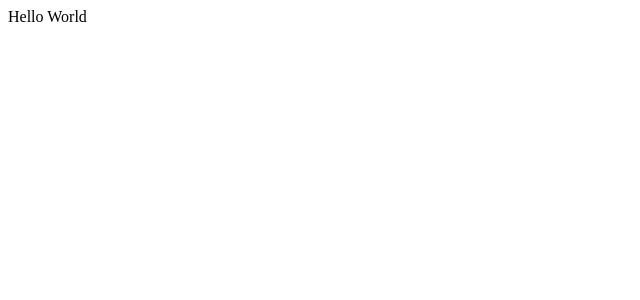
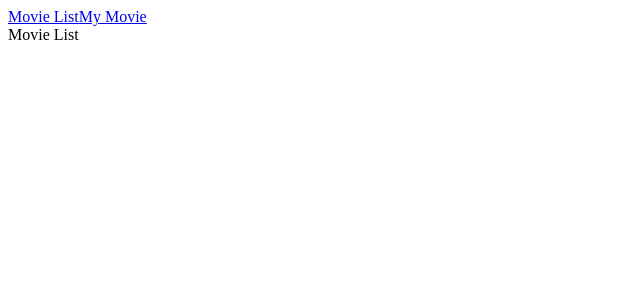
Before and after one commit to rey-jonathan/simple-movie-app, a React (Create React App) app: page / in a window 1280 px wide. Shown: the top 300 px of the page, without its empty margins (0-640 px from the left). Built offline with nearby package versions, Linux system fonts and the light colour scheme.

Commit message:
Add navigation for SPA

```diff
--- a/src/App.js
+++ b/src/App.js
@@ -1,5 +1,27 @@
+import React, { useState, useEffect } from "react";
+import { BrowserRouter as Router, Routes, Route, Link } from "react-router-dom";
+
+import MovieList from "./components/MovieList";
+import MyMovie from "./components/MyMovie";
+
 function App() {
-  return <div>Hello World</div>;
+  return (
+    <Router>
+      <div>
+        <label>
+          <Link to='/'>Movie List</Link>
+        </label>
+        <label>
+          <Link to='/my-movie'>My Movie</Link>
+        </label>
+      </div>
+
+      <Routes>
+        <Route exact path='/' element={<MovieList />} />
+        <Route path='my-movie' element={<MyMovie />} />
+      </Routes>
+    </Router>
+  );
 }
 
 export default App;
--- /dev/null
+++ b/src/components/MovieList.js
@@ -0,0 +1,7 @@
+import React from "react";
+
+const MovieList = () => {
+  return <div>Movie List</div>;
+};
+
+export default MovieList;
--- /dev/null
+++ b/src/components/MyMovie.js
@@ -0,0 +1,7 @@
+import React from "react";
+
+const MyMovie = () => {
+  return <div>My Movie List</div>;
+};
+
+export default MyMovie;
```
